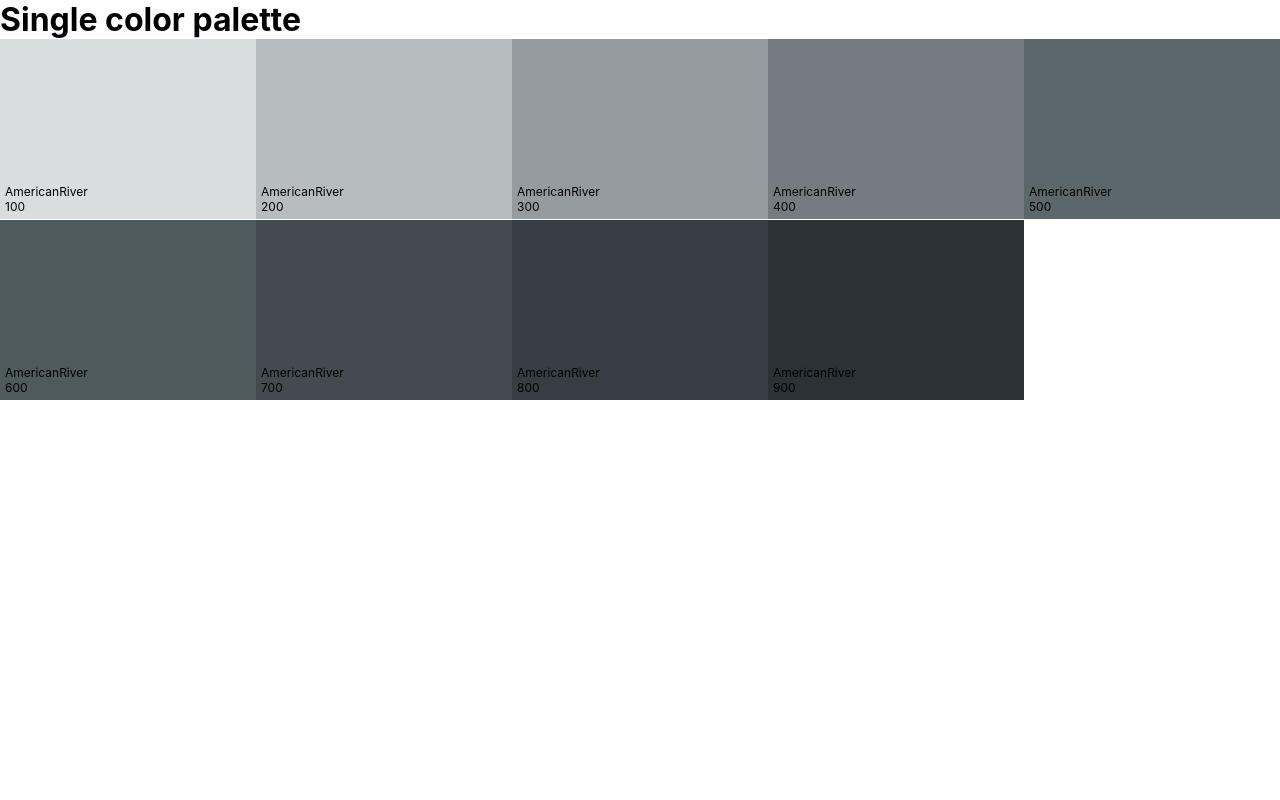
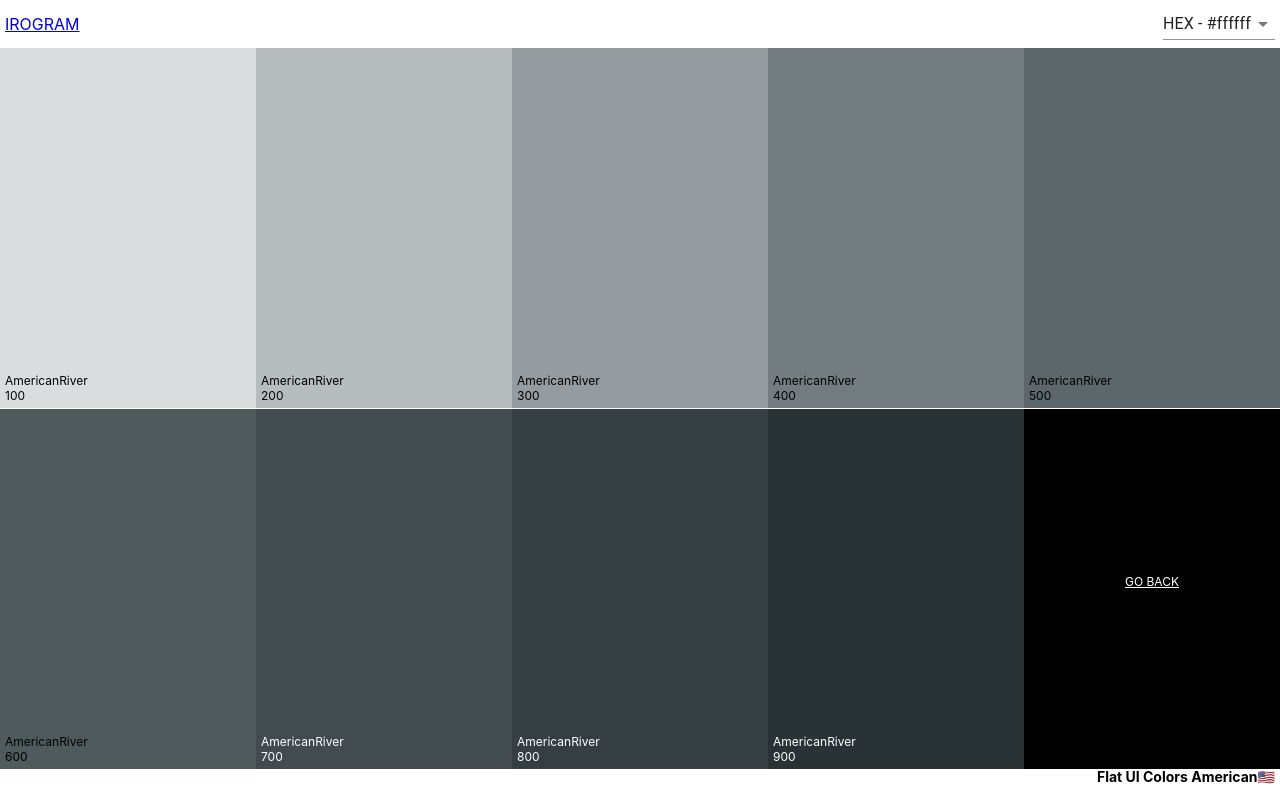
Before and after one commit to appyofficial/irogram, a React (Create React App) app: page /palette/flat-ui-colors-american/americanriver in a window 1280 px wide. Built offline with nearby package versions, Linux system fonts and the light colour scheme.

Commit message:
colobox, palette and luminance

```diff
--- a/src/components/ColorBox.css
+++ b/src/components/ColorBox.css
@@ -6,6 +6,10 @@
   position: relative;
   cursor: pointer;
   margin-bottom: -3.5px;
+}
+
+.ColorBox.goback {
+  background: black;
 }
 
 .copy-btn {
@@ -94,3 +98,35 @@
   transition: all 0.4s ease-in-out;
   transition-delay: 0.3s;
 }
+
+.SingleColorPalette .ColorBox {
+  height: 50%;
+}
+
+.back-btn {
+  width: 100px;
+  height: 30px;
+  position: absolute;
+  display: inline-block;
+  top: 50%;
+  left: 50%;
+  background-color: rgba(0, 0, 0, 0.164);
+  margin-left: -50px;
+  margin-top: -15px;
+  text-align: center;
+  font-size: 12px;
+  color: white;
+  text-transform: uppercase;
+  outline: none;
+  border: none;
+  border-radius: 20px;
+  cursor: pointer;
+}
+
+.light-text {
+  color: white;
+}
+
+.ColorBox .dark-text {
+  color: black;
+}
--- a/src/components/ColorBox.js
+++ b/src/components/ColorBox.js
@@ -2,6 +2,7 @@ import React, { useState } from "react";
 import { Link } from "react-router-dom";
 import "./ColorBox.css";
 import { CopyToClipboard } from "react-copy-to-clipboard";
+import Chroma from "chroma-js";
 
 const ColorBox = ({ background, name, moreUrl, showLink }) => {
   const [copied, setCopied] = useState(false);
@@ -12,6 +13,9 @@ const ColorBox = ({ background, name, moreUrl, showLink }) => {
       setCopied((copied) => !copied);
     }, 1500);
   };
+
+  const isDark = Chroma(background).luminance() <= 0.08;
+  const isLight = Chroma(background).luminance() >= 0.5;
 
   return (
     <CopyToClipboard text={background} onCopy={changeCopyState}>
@@ -26,13 +30,13 @@ const ColorBox = ({ background, name, moreUrl, showLink }) => {
         </div>
         <div className="copy-container">
           <div className="box-content">
-            <span>{name}</span>
+            <span className={isDark && "light-text"}>{name}</span>
           </div>
           <button className="copy-btn">Copy</button>
         </div>
         {showLink && (
           <Link to={moreUrl} onClick={(e) => e.stopPropagation()}>
-            <span className="see-more">More</span>
+            <span className={`see-more ${isLight && "dark-text"}`}>More</span>
           </Link>
         )}
       </div>
--- a/src/components/Navbar.js
+++ b/src/components/Navbar.js
@@ -9,7 +9,7 @@ import Snackbar from "@material-ui/core/Snackbar";
 import IconButton from "@material-ui/core/IconButton";
 import CloseIcon from "@material-ui/icons/Close";
 
-const Navbar = ({ changeLevel, level, handleChange }) => {
+const Navbar = ({ changeLevel, level, handleChange, showLevelSlider }) => {
   let [colorFormat, setColorFormat] = useState("hex");
   let [openSnackbar, setOpenSnackbar] = useState(false);
 
@@ -26,6 +26,7 @@ const Navbar = ({ changeLevel, level, handleChange }) => {
   return (
     <nav className="navbar">
       <Link to="/">IROGRAM</Link>
+      {showLevelSlider && (
         <div className="slider">
           <span>Level: {level}</span>
           <Slider
@@ -36,6 +37,7 @@ const Navbar = ({ changeLevel, level, handleChange }) => {
             onAfterChange={changeLevel}
           />
         </div>
+      )}
       <div className="select-container">
         <Select value={colorFormat} onChange={handleFormatChange}>
           <MenuItem value="hex">HEX - #ffffff</MenuItem>
--- a/src/components/Palette.css
+++ b/src/components/Palette.css
@@ -1,7 +1,6 @@
 .Palette {
   height: 100vh;
 }
-
 .Palette-colors {
   height: 90%;
 }
--- a/src/components/Palette.js
+++ b/src/components/Palette.js
@@ -1,5 +1,6 @@
 import React, { useState } from "react";
 import ColorBox from "./ColorBox";
+import PaletteFooter from "./PaletteFooter";
 import "./Palette.css";
 import Navbar from "./Navbar";
 
@@ -30,11 +31,10 @@ const Palette = ({ palette: { colors, paletteName, emoji, id } }) => {
         level={level}
         changeLevel={changeLevel}
         handleChange={changeColorFormat}
+        showLevelSlider
       />
       <div className="Palette-colors">{colorboxes}</div>
-      <footer className="palette-footer">
-        <span>{paletteName}</span> <span> {emoji}</span>
-      </footer>
+      <PaletteFooter paletteName={paletteName} emoji={emoji} />
     </div>
   );
 };
--- /dev/null
+++ b/src/components/PaletteFooter.js
@@ -0,0 +1,11 @@
+import React from "react";
+
+const PaletteFooter = ({ paletteName, emoji }) => {
+  return (
+    <footer className="palette-footer">
+      <span>{paletteName}</span> <span> {emoji}</span>
+    </footer>
+  );
+};
+
+export default PaletteFooter;
--- a/src/components/SingleColorPalette.js
+++ b/src/components/SingleColorPalette.js
@@ -1,7 +1,16 @@
-import React from "react";
+import React, { useState } from "react";
+import { Link } from "react-router-dom";
 import ColorBox from "./ColorBox";
+import Navbar from "./Navbar";
+import PaletteFooter from "./PaletteFooter";
 
-const SingleColorPalette = ({ palette, colorId }) => {
+const SingleColorPalette = ({ palette, colorId, handleChange }) => {
+  const [format, setFormat] = useState("hex");
+
+  const changeColorFormat = (val) => {
+    setFormat(val);
+  };
+
   const gatherShades = (palette, colorToFilterBy) => {
     let shades = [];
     let allColors = palette.colors;
@@ -19,15 +28,24 @@ const SingleColorPalette = ({ palette, colorId }) => {
     <ColorBox
       key={i}
       name={color.name}
-      background={color.hex}
+      background={color[format]}
       showLink={false}
     />
   ));
 
   return (
-    <div className="Palette">
-      <h1>Single color palette</h1>
-      <div className="Palette-colors">{colorBox}</div>
+    <div className="SingleColorPalette Palette">
+      <Navbar handleChange={changeColorFormat} />
+      <div className="Palette-colors">
+        {colorBox}
+        <div className="ColorBox goback">
+          <Link to={`/palette/${palette.id}`} className="back-btn">
+            Go Back
+          </Link>
+        </div>
+      </div>
+
+      <PaletteFooter paletteName={palette.paletteName} emoji={palette.emoji} />
     </div>
   );
 };
```
Lines whose indentation alone changed are shown as unchanged.
